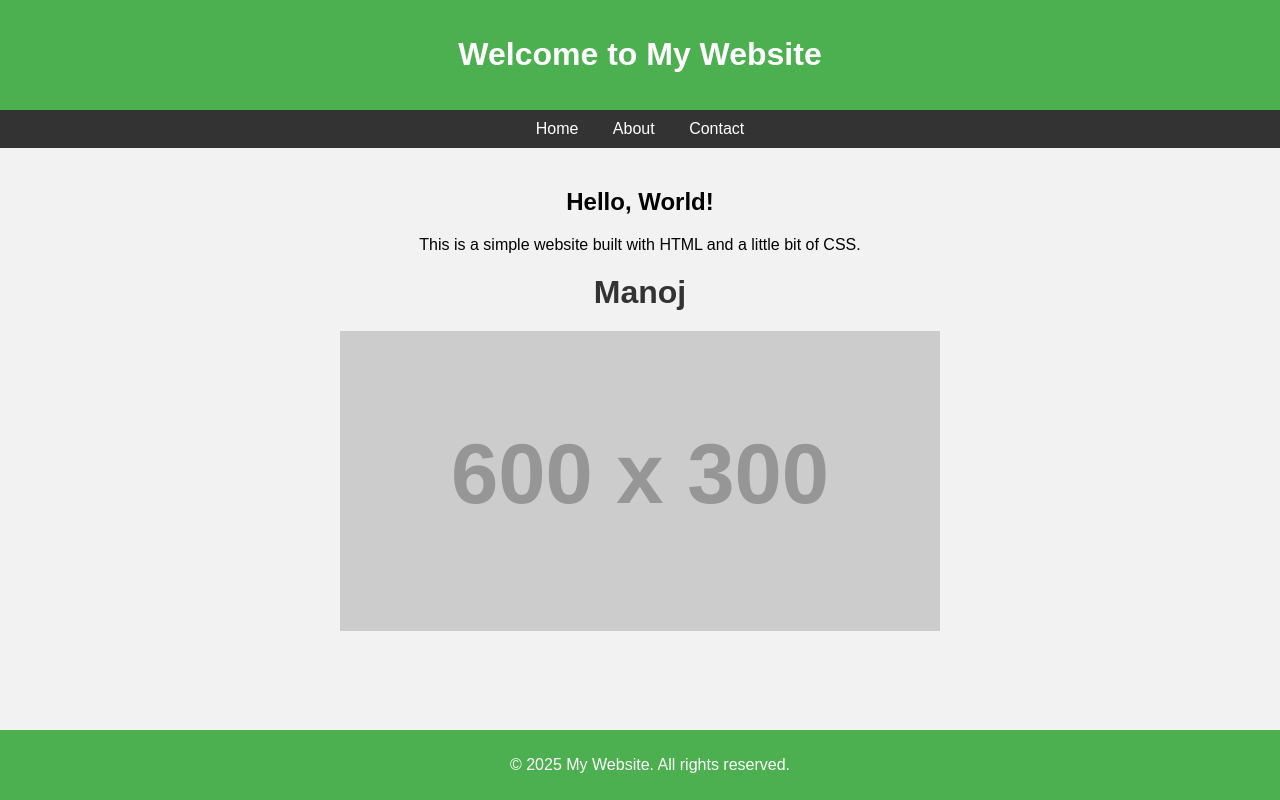
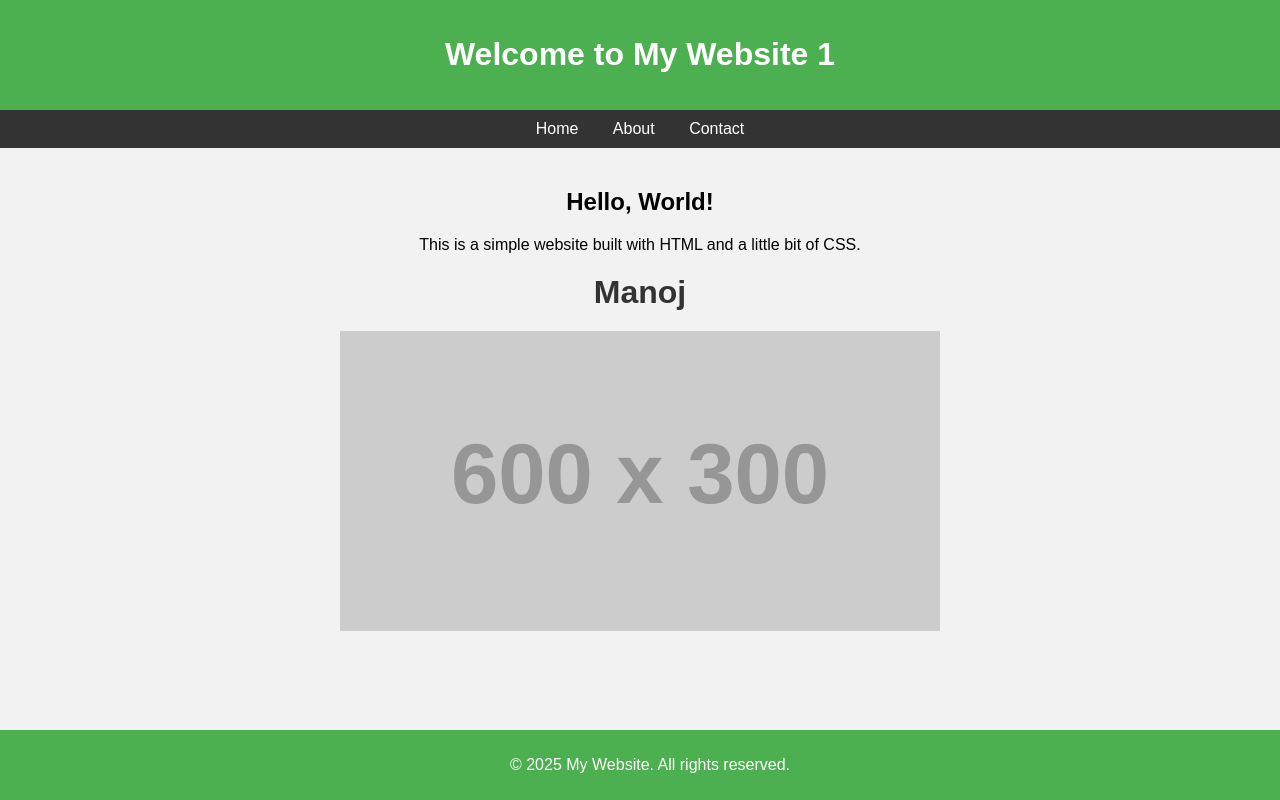
Before and after one commit to dmanojp/webpage, a plain HTML site: page my_first_website_with_name.html in a window 1280 px wide. Drawn offline with Linux system fonts and the light colour scheme; placeholder pictures from the web are drawn by us.

Commit message:
Changed heading title

```diff
--- a/my_first_website_with_name.html
+++ b/my_first_website_with_name.html
@@ -58,7 +58,7 @@
 <body>
 
   <header>
-    <h1>Welcome to My Website</h1>
+    <h1>Welcome to My Website 1</h1>
   </header>
 
   <nav>
```
